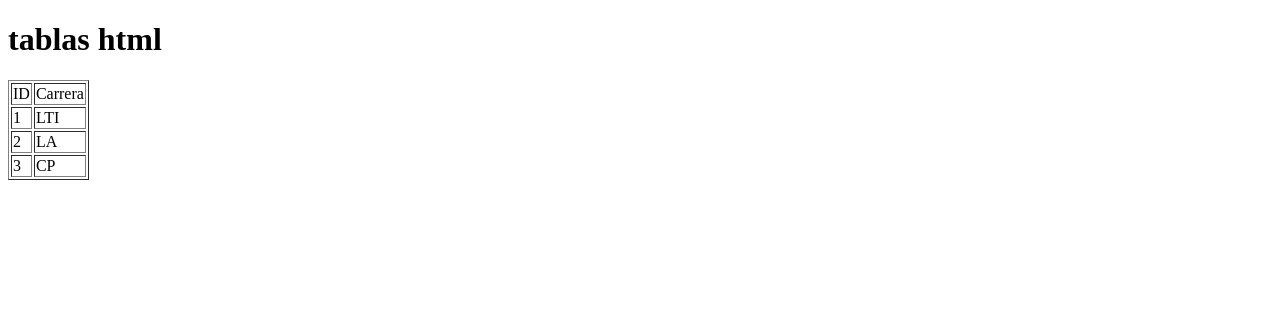
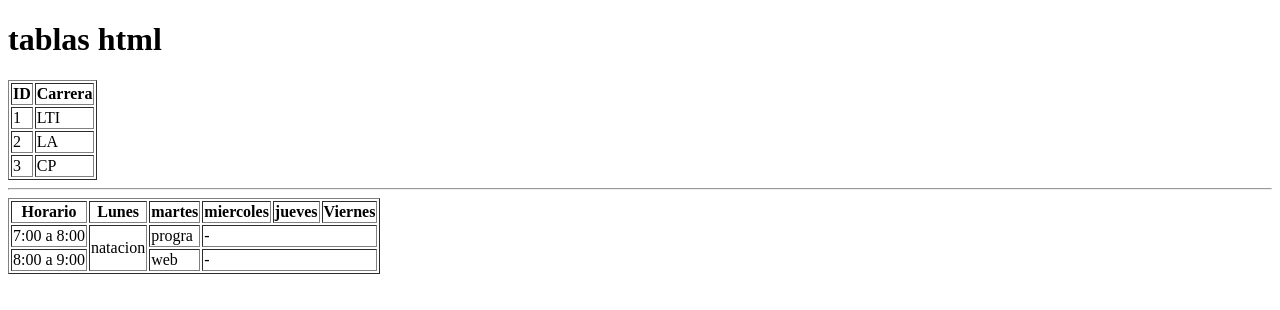
Before and after one commit to FernandoFlores2004/practic513008, a plain HTML site: page index.html in a window 1280 px wide. Drawn offline with Linux system fonts and the light colour scheme.

Commit message:
tabla con celdas combinadas

```diff
--- a/index.html
+++ b/index.html
@@ -10,8 +10,8 @@
     <!--tabla simple-->
     <table border ="1">
         <tr>
-            <td>ID</td>
-            <td>Carrera</td>
+            <th>ID</th>
+            <th>Carrera</th>
         </tr>
         <tr>
             <td>1</td>
@@ -29,5 +29,36 @@
     </tr>
 
     </table>
+
+<hr>
+
+<!--tabla con celdas combinadas-->
+
+<table border = "1">
+    <tr>
+        <th>Horario</th>
+        <th>Lunes</th>
+        <th>martes</th>
+        <th>miercoles</th>
+        <th>jueves</th>
+        <th>Viernes</th>
+    </tr>
+
+    <tr>
+        <td>7:00 a 8:00</td>
+        <td rowspan="2">natacion</td>
+        <td>progra</td>
+        <td colspan="3">-</td>
+
+    </tr>
+
+    <tr>
+        <td>8:00 a 9:00</td>
+        <td>web</td>
+        <td colspan="3">-</td>
+    </tr>
+
+</table>
+
 </body>
 </html>
```
